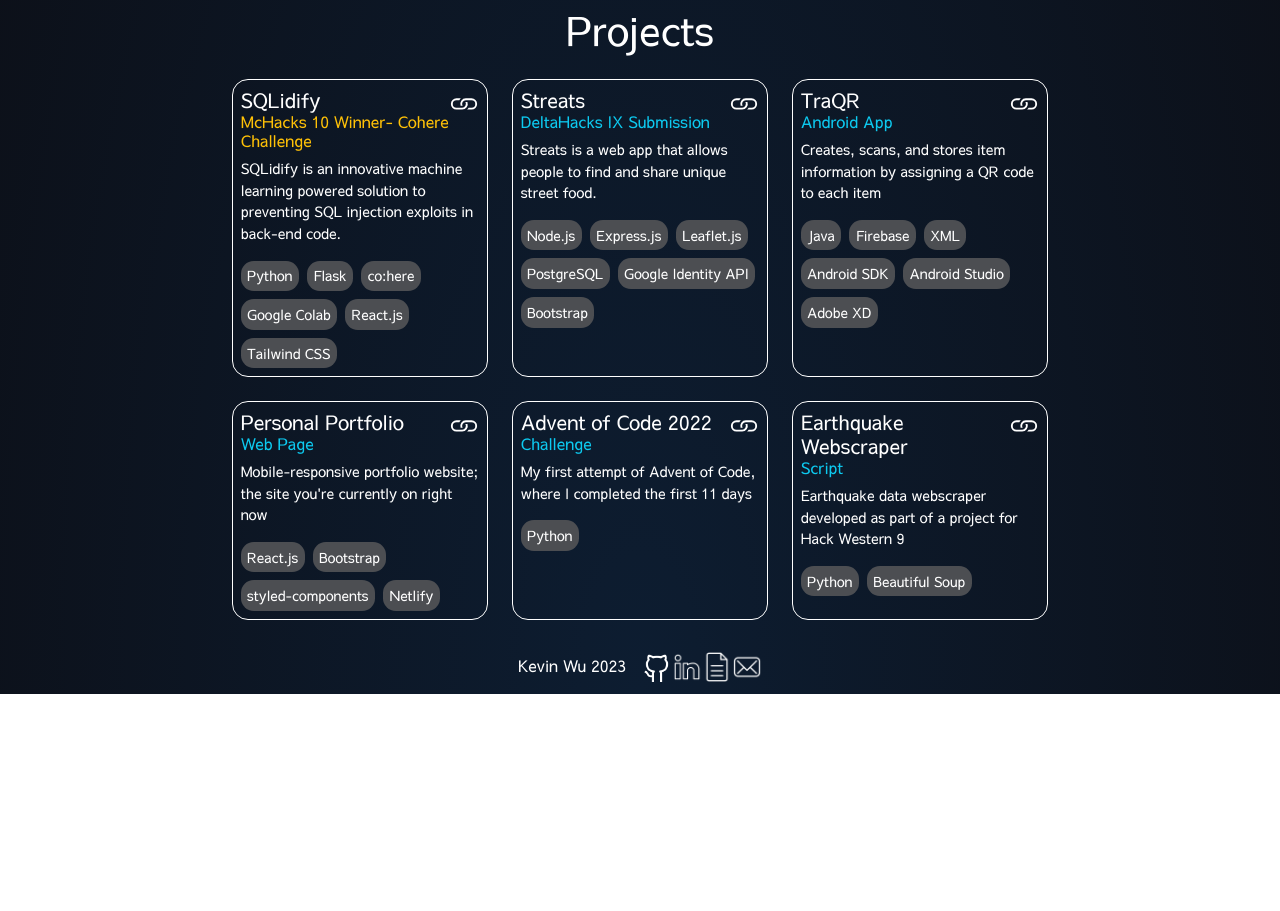
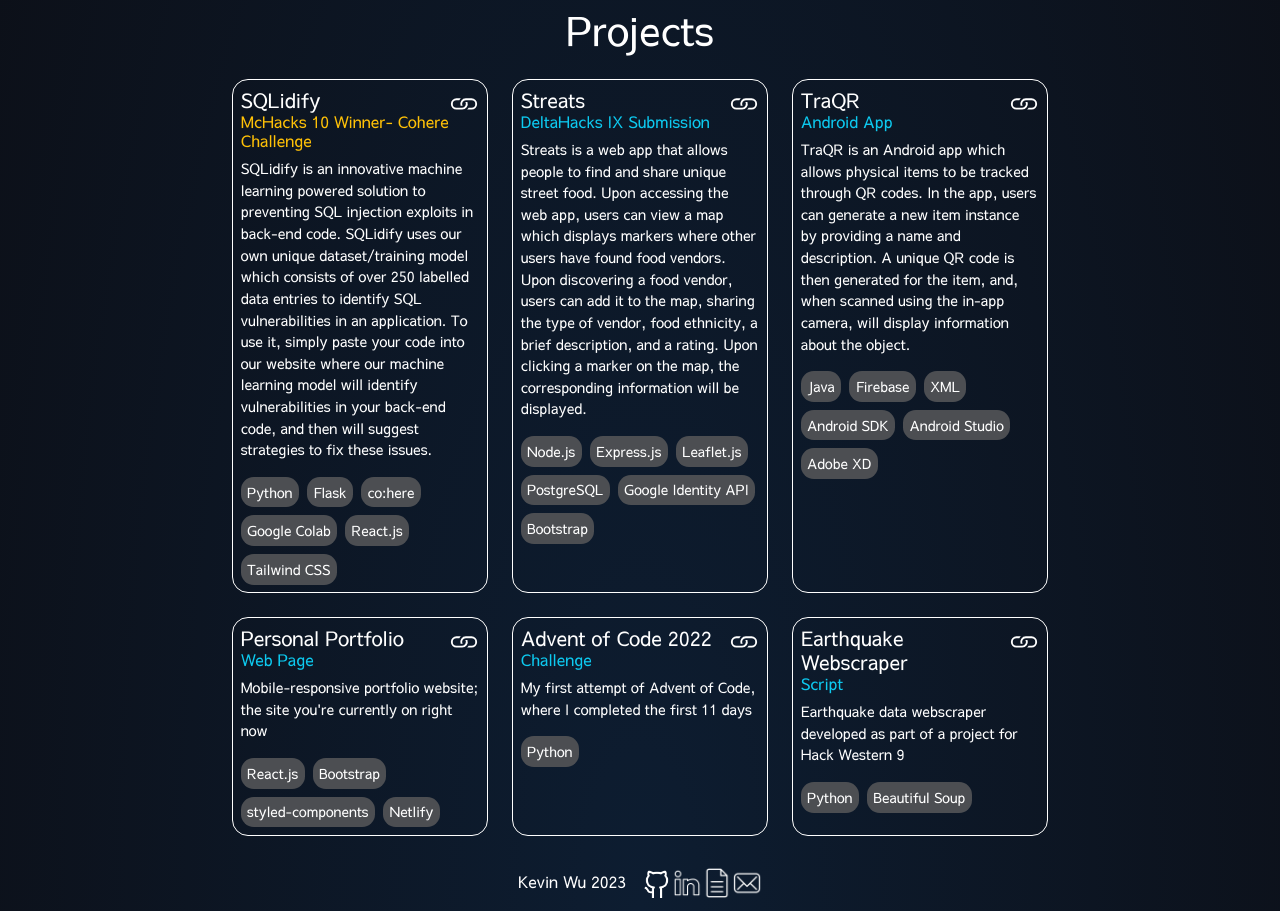
Before and after one commit to kevinwu15/React-Portfolio, a React (Create React App) app: page / in a window 1280 px wide. Shown: the part 820-1731 px from the top of the page. Before the commit the page ends 1514 px from the top, so only its background shows below. Built offline with nearby package versions, Linux system fonts and the light colour scheme.

Commit message:
updated project descriptions

```diff
--- a/src/components/ProjectsPage/Projects.js
+++ b/src/components/ProjectsPage/Projects.js
@@ -19,7 +19,7 @@
             link="https://devpost.com/software/sqlidify-10i4zl"
             name="SQLidify"
             type="McHacks 10 Winner- Cohere Challenge"
-            desc="SQLidify is an innovative machine learning powered solution to preventing SQL injection exploits in back-end code."
+            desc="SQLidify is an innovative machine learning powered solution to preventing SQL injection exploits in back-end code. SQLidify uses our own unique dataset/training model which consists of over 250 labelled data entries to identify SQL vulnerabilities in an application. To use it, simply paste your code into our website where our machine learning model will identify vulnerabilities in your back-end code, and then will suggest strategies to fix these issues."
             techList={[
               "Python",
               "Flask",
@@ -35,7 +35,7 @@
             link="https://devpost.com/software/streats"
             name="Streats"
             type="DeltaHacks IX Submission"
-            desc="Streats is a web app that allows people to find and share unique street food."
+            desc="Streats is a web app that allows people to find and share unique street food. Upon accessing the web app, users can view a map which displays markers where other users have found food vendors. Upon discovering a food vendor, users can add it to the map, sharing the type of vendor, food ethnicity, a brief description, and a rating. Upon clicking a marker on the map, the corresponding information will be displayed."
             techList={[
               "Node.js",
               "Express.js",
@@ -51,7 +51,7 @@
             link="https://github.com/rejieli/TraQR"
             name="TraQR"
             type="Android App"
-            desc="Creates, scans, and stores item information by assigning a QR code to each item"
+            desc="TraQR is an Android app which allows physical items to be tracked through QR codes. In the app, users can generate a new item instance by providing a name and description. A unique QR code is then generated for the item, and, when scanned using the in-app camera, will display information about the object."
             techList={[
               "Java",
               "Firebase",
```
